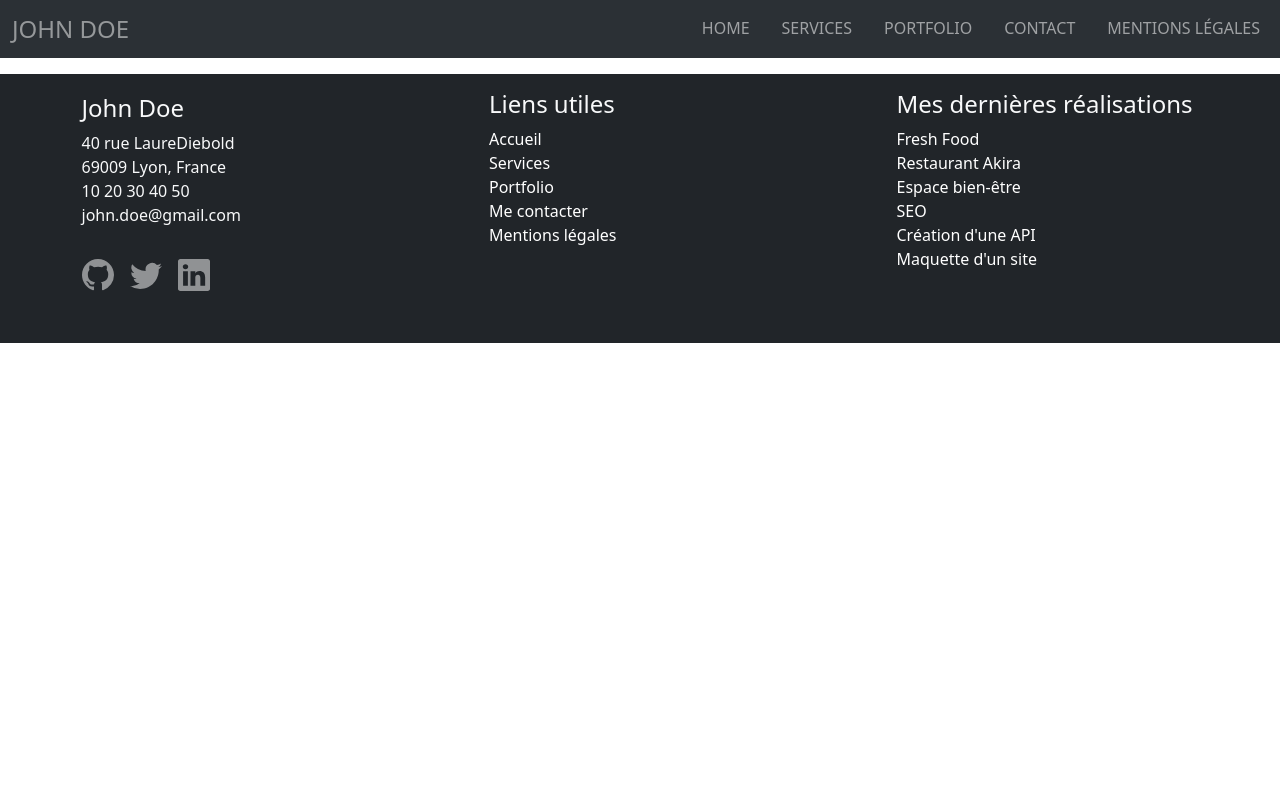
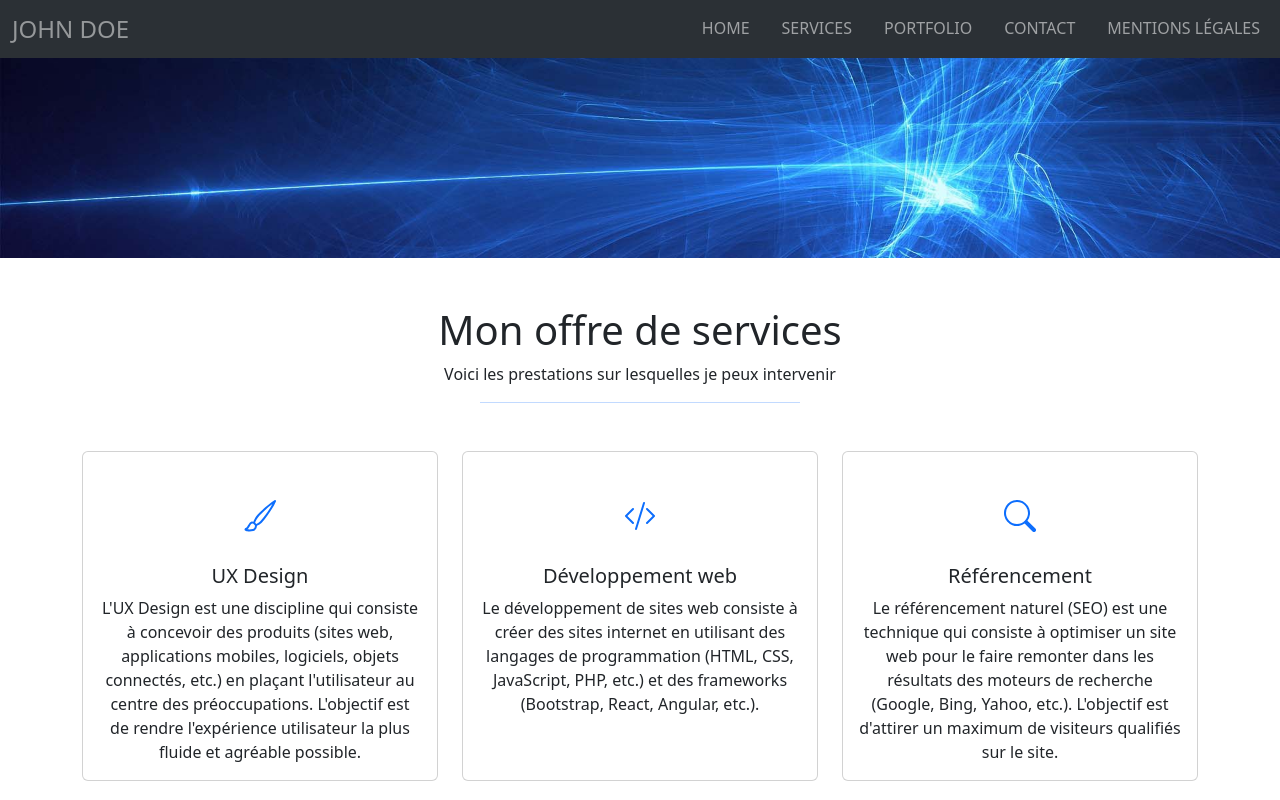
Before and after one commit to Toon-mo/Morieux_Tony_devoir_5_portfolio_John_Doe_react, a React (Create React App) app: page /services in a window 1280 px wide. Shown: the top 800 px of the page. Built offline with nearby package versions, Linux system fonts and the light colour scheme.

Commit message:
Modification de la page de service

```diff
--- a/src/Pages/Services.js
+++ b/src/Pages/Services.js
@@ -1,11 +1,95 @@
 import React from "react";
 import Navigation from "../components/Navigation";
 import Footer from "../components/Footer";
+import bannerImg from "../assets/images/banner.jpg";
 
 const Services = () => {
   return (
     <div>
       <Navigation />
+      <div className="container-fluid p-0 position-relative">
+        <img className="img-fluid" src={bannerImg} alt="banner img" />
+      </div>
+      <h1 className="text-center mt-5">Mon offre de services</h1>
+      <p className="text-center">
+        Voici les prestations sur lesquelles je peux intervenir
+      </p>
+      <hr className="w-25 mx-auto text-primary mb-5" />
+      <div className="container">
+        <div className="row g-4">
+          <div className="col-12 col-md-4 mb-md-5">
+            <div className="card h-100">
+              <svg
+                xmlns="http://www.w3.org/2000/svg"
+                width="32"
+                height="32"
+                fill="currentColor"
+                className="mx-auto mt-5 mb-3 text-primary"
+                viewBox="0 0 16 16"
+              >
+                <path d="M15.825.12a.5.5 0 0 1 .132.584c-1.53 3.43-4.743 8.17-7.095 10.64a6.1 6.1 0 0 1-2.373 1.534c-.018.227-.06.538-.16.868-.201.659-.667 1.479-1.708 1.74a8.1 8.1 0 0 1-3.078.132 4 4 0 0 1-.562-.135 1.4 1.4 0 0 1-.466-.247.7.7 0 0 1-.204-.288.62.62 0 0 1 .004-.443c.095-.245.316-.38.461-.452.394-.197.625-.453.867-.826.095-.144.184-.297.287-.472l.117-.198c.151-.255.326-.54.546-.848.528-.739 1.201-.925 1.746-.896q.19.012.348.048c.062-.172.142-.38.238-.608.261-.619.658-1.419 1.187-2.069 2.176-2.67 6.18-6.206 9.117-8.104a.5.5 0 0 1 .596.04M4.705 11.912a1.2 1.2 0 0 0-.419-.1c-.246-.013-.573.05-.879.479-.197.275-.355.532-.5.777l-.105.177c-.106.181-.213.362-.32.528a3.4 3.4 0 0 1-.76.861c.69.112 1.736.111 2.657-.12.559-.139.843-.569.993-1.06a3 3 0 0 0 .126-.75zm1.44.026c.12-.04.277-.1.458-.183a5.1 5.1 0 0 0 1.535-1.1c1.9-1.996 4.412-5.57 6.052-8.631-2.59 1.927-5.566 4.66-7.302 6.792-.442.543-.795 1.243-1.042 1.826-.121.288-.214.54-.275.72v.001l.575.575zm-4.973 3.04.007-.005zm3.582-3.043.002.001h-.002z" />
+              </svg>
+              <div className="card-body">
+                <h5 className="card-title text-center">UX Design</h5>
+                <p className="card-text text-center">
+                  L'UX Design est une discipline qui consiste à concevoir des
+                  produits (sites web, applications mobiles, logiciels, objets
+                  connectés, etc.) en plaçant l'utilisateur au centre des
+                  préoccupations. L'objectif est de rendre l'expérience
+                  utilisateur la plus fluide et agréable possible.
+                </p>
+              </div>
+            </div>
+          </div>
+          <div className="col-12 col-md-4 mb-md-5">
+            <div className="card h-100">
+              <svg
+                xmlns="http://www.w3.org/2000/svg"
+                width="32"
+                height="32"
+                fill="currentColor"
+                className="mx-auto mt-5 mb-3 text-primary"
+                viewBox="0 0 16 16"
+              >
+                <path d="M10.478 1.647a.5.5 0 1 0-.956-.294l-4 13a.5.5 0 0 0 .956.294zM4.854 4.146a.5.5 0 0 1 0 .708L1.707 8l3.147 3.146a.5.5 0 0 1-.708.708l-3.5-3.5a.5.5 0 0 1 0-.708l3.5-3.5a.5.5 0 0 1 .708 0m6.292 0a.5.5 0 0 0 0 .708L14.293 8l-3.147 3.146a.5.5 0 0 0 .708.708l3.5-3.5a.5.5 0 0 0 0-.708l-3.5-3.5a.5.5 0 0 0-.708 0" />
+              </svg>
+              <div className="card-body">
+                <h5 className="card-title text-center">Développement web</h5>
+                <p className="card-text text-center">
+                  Le développement de sites web consiste à créer des sites
+                  internet en utilisant des langages de programmation (HTML,
+                  CSS, JavaScript, PHP, etc.) et des frameworks (Bootstrap,
+                  React, Angular, etc.).
+                </p>
+              </div>
+            </div>
+          </div>
+          <div className="col-12 col-md-4 mb-md-5">
+            <div className="card h-100">
+              <svg
+                xmlns="http://www.w3.org/2000/svg"
+                width="32"
+                height="32"
+                fill="currentColor"
+                className="mx-auto mt-5 mb-3 text-primary"
+                viewBox="0 0 16 16"
+              >
+                <path d="M11.742 10.344a6.5 6.5 0 1 0-1.397 1.398h-.001q.044.06.098.115l3.85 3.85a1 1 0 0 0 1.415-1.414l-3.85-3.85a1 1 0 0 0-.115-.1zM12 6.5a5.5 5.5 0 1 1-11 0 5.5 5.5 0 0 1 11 0" />
+              </svg>
+              <div className="card-body">
+                <h5 className="card-title text-center">Référencement</h5>
+                <p className="card-text text-center">
+                  Le référencement naturel (SEO) est une technique qui consiste
+                  à optimiser un site web pour le faire remonter dans les
+                  résultats des moteurs de recherche (Google, Bing, Yahoo,
+                  etc.). L'objectif est d'attirer un maximum de visiteurs
+                  qualifiés sur le site.
+                </p>
+              </div>
+            </div>
+          </div>
+        </div>
+      </div>
       <Footer />
     </div>
   );
```
